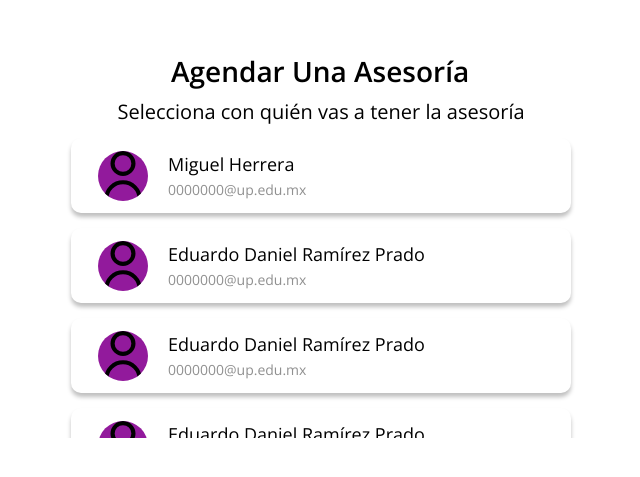
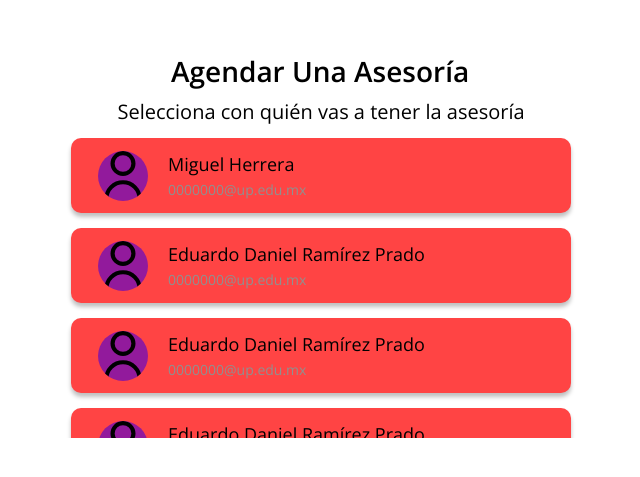
Before and after one commit to ForteUp/AsesoriasUP-F-End-, a React (Vite) app: page / in a window 1280 px wide. Shown: the part 155-632 px from the top of the page, without its empty margins (319-959 px from the left). Built offline with nearby package versions, Linux system fonts and the light colour scheme.

Commit message:
fixed id, and change color

```diff
--- a/src/components/AgendarCitaPage/Lista_Alumnos.jsx
+++ b/src/components/AgendarCitaPage/Lista_Alumnos.jsx
@@ -1,9 +1,13 @@
-import React, {useState} from 'react';
+import React, {useEffect, useState} from 'react';
 import usuario from "../../assets/usuario.svg";
 import Profile from "./Profile/Profile";
 
 const Lista_Alumnos = () => {
   const [Alumnos, setAlumnos] = useState()
+
+  useEffect(() =>{
+      },[Alumnos]
+  )
   const [profiles, setProfiles] = useState([
     {
       id: 1,
@@ -46,7 +50,14 @@ const Lista_Alumnos = () => {
     <div className='ProfileList'>
       {profiles.map((profiles) => {
         return(
-          <Profile name={profiles.name} email={profiles.email} img={profiles.img} id={profiles.id} estadoPadre={Alumnos => setAlumnos(Alumnos)} estado={Alumnos}/>
+          <Profile
+              name={profiles.name}
+              email={profiles.email}
+              img={profiles.img}
+              id={profiles.id}
+              estadoPadre={Alumnos => setAlumnos(Alumnos)}
+              estado={Alumnos}
+          />
 
         )
       })}
--- a/src/components/AgendarCitaPage/Profile/Profile.jsx
+++ b/src/components/AgendarCitaPage/Profile/Profile.jsx
@@ -1,12 +1,20 @@
 import React from 'react';
 import "./Profile.scss";
+import { useState } from 'react';
 
 const Profile = (props) => {
+  const [ backgroundColor, setBackgroundColor ] = useState('#f44');
+
+  const cambiarColor = () => {
+    setBackgroundColor('#fff')
+
+  };
 
   return (
-    <div className='ProfileCard'  onClick={() => {
+    <div style={{'backgroundColor': backgroundColor}}  className='ProfileCard'
+     onClick={() => {
       props.estadoPadre(props.id)
-      alert(props.estado)
+     cambiarColor()
       }}>
         <img src={props.img} className="ProfileImg"/>
         <div className='ProfileInfo'>
```
